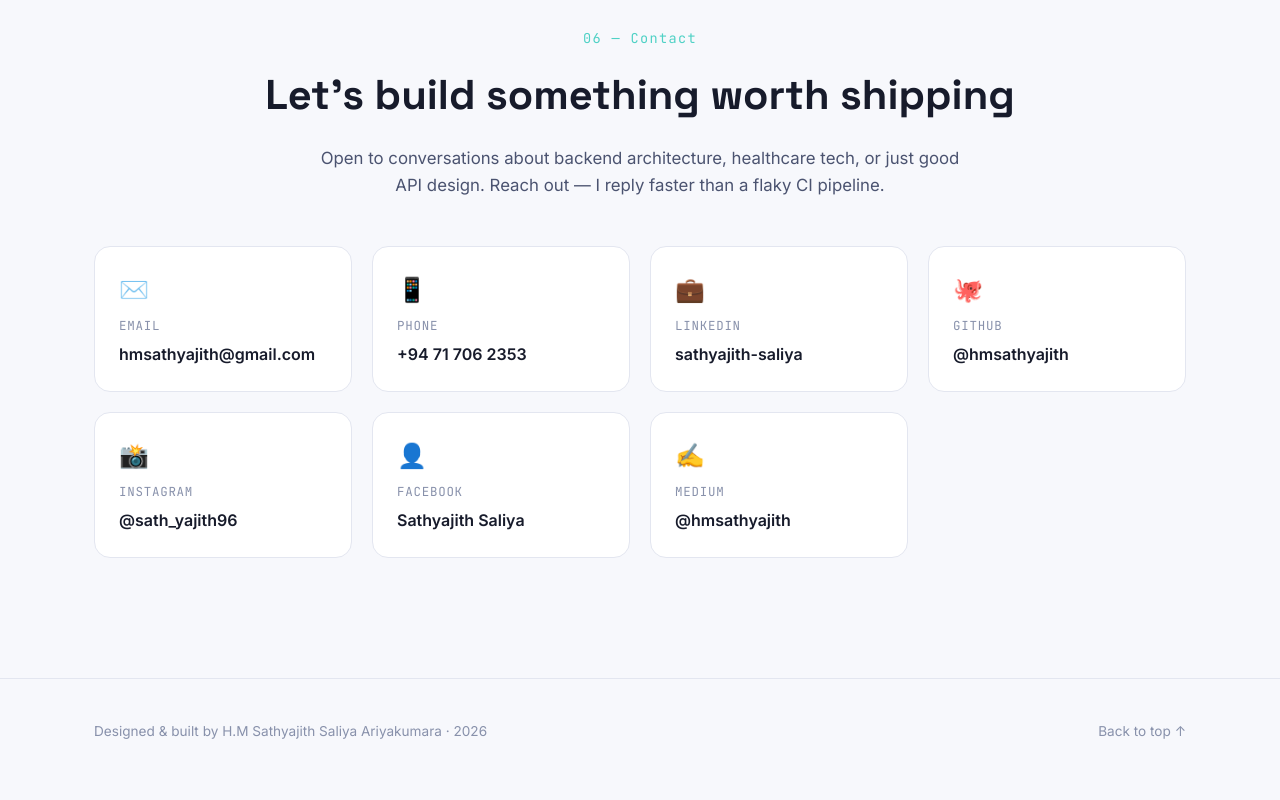
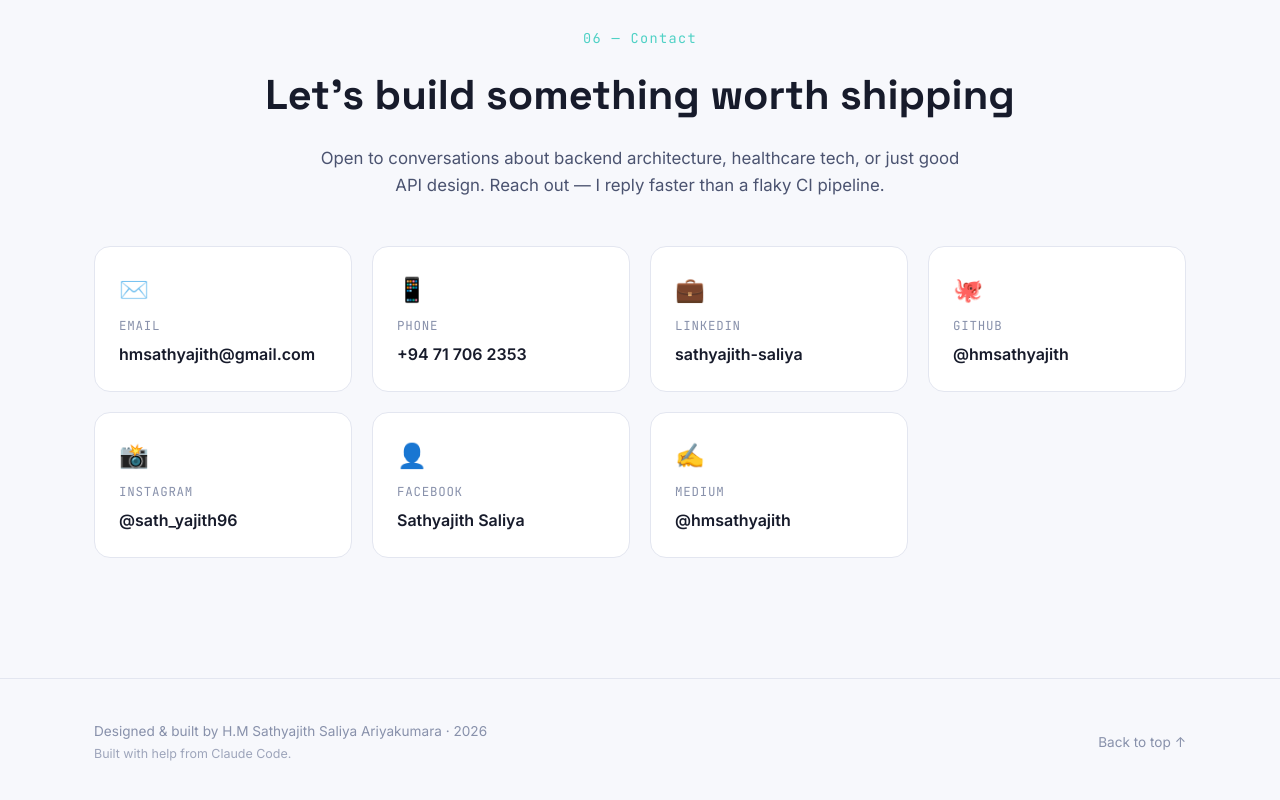
Before and after one commit to hmsathyajith/my-portfolio, a plain HTML site: page index.html in a window 1280 px wide. Shown: the part 7700-8500 px from the top of the page. Drawn offline with Linux system fonts and the light colour scheme.

Commit message:
Add Claude Code credit to footer
Co-Authored-By: Claude Opus 5.5 <noreply@anthropic.com>

```diff
--- a/assets/css/style.css
+++ b/assets/css/style.css
@@ -708,6 +708,7 @@ img { max-width: 100%; display: block; }
   font-size: 0.85rem;
 }
 .back-to-top:hover { color: var(--accent); }
+.footer-note { font-size: 0.78rem; opacity: 0.8; }
 
 /* =========================================================
    Responsive
--- a/index.html
+++ b/index.html
@@ -485,7 +485,8 @@
 
 <footer class="footer">
   <div class="container footer-inner">
-    <p>Designed &amp; built by H.M Sathyajith Saliya Ariyakumara · <span id="year"></span></p>
+    <p>Designed &amp; built by H.M Sathyajith Saliya Ariyakumara · <span id="year"></span><br>
+      <span class="footer-note">Built with help from Claude Code.</span></p>
     <a href="#home" class="back-to-top">Back to top ↑</a>
   </div>
 </footer>
```
